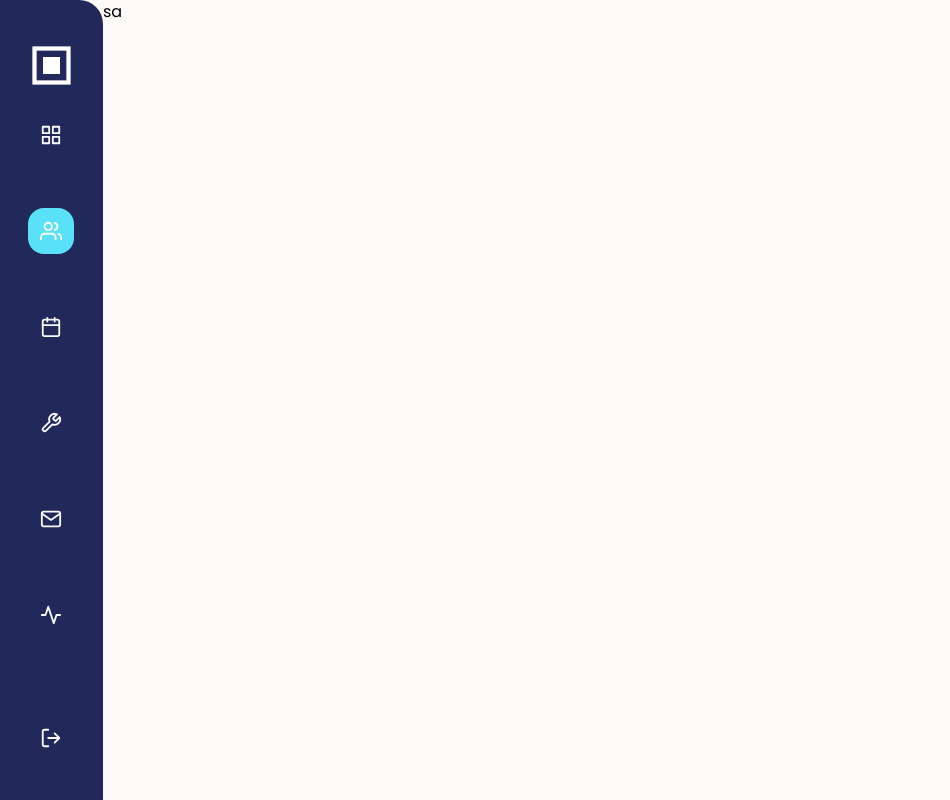
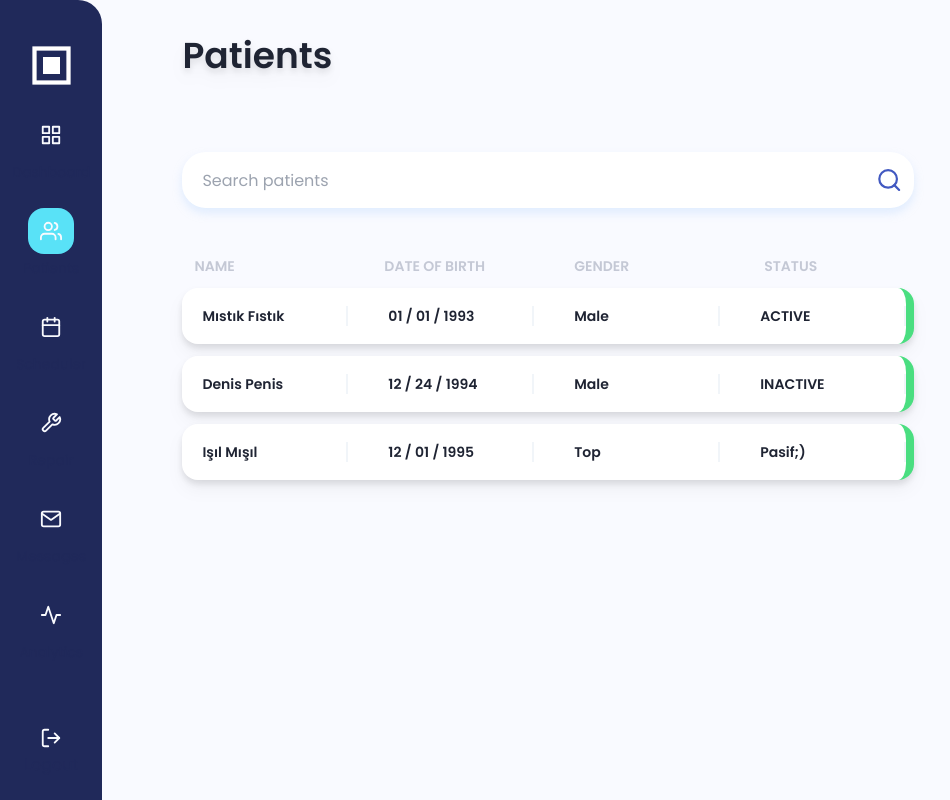
Before and after one commit to warehouse-virtuals/treak-io, a React (Create React App) app: page /patients in a window 1280 px wide. Shown: the whole page, without its empty margins (0-950 px from the left). Built offline with nearby package versions, Linux system fonts and the light colour scheme; no server answers.

Commit message:
Add patient list using grid layout

```diff
--- a/src/App.css
+++ b/src/App.css
@@ -4,7 +4,7 @@
   align-items: center;
   width: 100vw;
   height: 100vh;
-  background-color: #fef9f9;
+  background-color: #f9faff;
   transition: background-color 2s;
   font-family: 'Poppins', sans-serif ;
   /* font-family: 'Quicksand', sans-serif; */
--- a/src/Components/Dashboard/Dashboard.js
+++ b/src/Components/Dashboard/Dashboard.js
@@ -2,7 +2,7 @@ import React from "react"
 import { UserAuth } from "../../Context/AuthContext"
 import HiMsg from "../HiMsg/HiMsg"
 
-import Topbar from "../Topbar/Topbar"
+import SearchField from "../SearchField/SearchField"
 import CardContainer from "../Card/CardContainer"
 import UpcomingAppointments from "../UpcomingAppointments/UpcomingAppointments"
 import Sidebar from "../Sidebar/Sidebar"
@@ -12,7 +12,7 @@ const Dashboard = () => {
   return (
     <div className="w-full h-full flex flex-row">
       <div className="w-full p-10  h-full flex flex-col">
-        <Topbar />
+        <SearchField />
         <HiMsg user={user} />
         <CardContainer />
         <UpcomingAppointments />
--- a/src/Components/Navbar/Navbar.js
+++ b/src/Components/Navbar/Navbar.js
@@ -52,7 +52,7 @@ const Navbar = () => {
           onClick={handleNavbarLogoutButtonClick}
           className="w-full h-24 flex flex-col justify-center items-center text-[#20295a] hover:text-white  transition-all cursor-default ease-out select-none"
         >
-          <FiLogOut color="#F9FAFE" size={22} className="mb-1" />
+          <FiLogOut color="#F9FAFE" size={22} className=" mb-1" />
           <div className="">Logout</div>
           {/* <div className="text-white text-sm">{"Logout"}</div> */}
         </div>
--- a/src/Components/Navbar/NavbarButtons.js
+++ b/src/Components/Navbar/NavbarButtons.js
@@ -7,40 +7,42 @@ import {
   FiTool,
 } from "react-icons/fi"
 
+const color = "#F9FAFE"
+const size = 22
 const NavbarButtons = [
   {
     name: "Dashboard",
-    icon: <FiGrid color="#F9FAFE" size={22} className="" />,
+    icon: <FiGrid color={color} size={size} className="" />,
     pathname: "/dashboard",
     alt: "Dashboard",
   },
   {
     name: "Patients",
-    icon: <FiUsers color="#F9FAFE" size={22} className="" />,
+    icon: <FiUsers color={color} size={size} className="" />,
     pathname: "/patients",
     alt: "Patients",
   },
   {
     name: "Scheduler",
-    icon: <FiCalendar color="#F9FAFE" size={22} className="" />,
+    icon: <FiCalendar color={color} size={size} className="" />,
     pathname: "/scheduler",
     alt: "Scheduler",
   },
   {
     name: "Repair",
-    icon: <FiTool color="#F9FAFE" size={22} className="" />,
+    icon: <FiTool color={color} size={size} className="" />,
     pathname: "/repair",
     alt: "Repair",
   },
   {
     name: "Messages",
-    icon: <FiMail color="#F9FAFE" size={22} className="" />,
+    icon: <FiMail color={color} size={size} className="" />,
     pathname: "/messages",
     alt: "Messages",
   },
   {
     name: "Analytics",
-    icon: <FiActivity color="#F9FAFE" size={22} className="" />,
+    icon: <FiActivity color={color} size={size} className="" />,
     pathname: "/analytics",
     alt: "Analytics",
   },
--- a/src/Components/Patients/Patients.js
+++ b/src/Components/Patients/Patients.js
@@ -1,5 +1,16 @@
+import SearchField from "../SearchField/SearchField"
+import PatientsList from "./PatientsList"
+
 const Patients = () => {
-  return <div className="w-full h-full flex flex-row">sa</div>
+  return (
+    <div className="flex flex-col pl-20 w-full h-full  text-[#1f2433] ">
+      <div className="flex items-center h-28 text-4xl mb-10 font-semibold drop-shadow-lg ">
+        Patients
+      </div>
+      <SearchField />
+      <PatientsList />
+    </div>
+  )
 }
 
 export default Patients
--- /dev/null
+++ b/src/Components/Patients/PatientsList.js
@@ -0,0 +1,67 @@
+const PatientsList = () => {
+  const theadData = ["NAME", "DATE OF BIRTH", "GENDER", "STATUS"]
+
+  const tbodyData = [
+    {
+      id: "1",
+      items: ["Mıstık Fıstık", "01 / 01 / 1993", "Male", "ACTIVE"],
+    },
+    {
+      id: "2",
+      items: ["Denis Penis", "12 / 24 / 1994", "Male", "INACTIVE"],
+    },
+    {
+      id: "3",
+      items: ["Işıl Mışıl", "12 / 01 / 1995", "Top", "Pasif;)"],
+    },
+  ]
+
+  const TableHeadItem = ({ item }) => {
+    return (
+      <div className="pl-3 gap-10 grid grid-cols-4 mb-3 ">
+        {item.map((h) => {
+          return <div className="">{h}</div>
+        })}
+      </div>
+    )
+  }
+  const TableRow = ({ data }) => {
+    return (
+      <div className="grid border-r-8 border-green-400 pl-5 gap-10 items-center grid-cols-4 text-sm mb-3 h-14 rounded-2xl drop-shadow-lg bg-white">
+        {data.map((item) => {
+          return (
+            <div className="border-r-2 border-slate-100 " key={item}>
+              {item}
+            </div>
+          )
+        })}
+      </div>
+    )
+  }
+  const Table = ({ theadData, tbodyData, customClass }) => {
+    return (
+      <div className={customClass}>
+        <div className="text-[#c4c8d5] text-sm font-semibold">
+          <TableHeadItem item={theadData} />
+        </div>
+        <div className="">
+          {tbodyData.map((item) => {
+            return <TableRow key={item.id} data={item.items} />
+          })}
+        </div>
+      </div>
+    )
+  }
+
+  return (
+    <div className="">
+      <Table
+        theadData={theadData}
+        tbodyData={tbodyData}
+        customClass="w-2/3 font-semibold "
+      />
+    </div>
+  )
+}
+
+export default PatientsList
--- a/src/Components/SearchField/SearchField.js
+++ b/src/Components/SearchField/SearchField.js
@@ -2,17 +2,19 @@ import { FiSearch } from "react-icons/fi"
 
 const SearchField = () => {
   return (
+    <div className="flex items-center mb-12">
       <div className="flex h-full justify-center items-center w-2/3  drop-shadow-[0_5px_5px_rgba(147,197,253,0.25)]">
         <input
-        placeholder="Search appointments, patients..."
+          placeholder="Search patients"
           className="w-full bg-[#ffffff] h-14 focus:outline-none rounded-l-3xl px-5 text-black"
         ></input>
         <FiSearch
-        color="#6d71f9"
+          color="#4259c1"
           className="h-full bg-[#ffffff] rounded-r-3xl pr-3"
           size={40}
         />
       </div>
+    </div>
   )
 }
 export default SearchField
--- a/src/Components/Topbar/Topbar.js
+++ /dev/null
@@ -1,10 +0,0 @@
-import SearchField from "../SearchField/SearchField"
-const Topbar = () => {
-  return (
-    <div className="flex justify-between items-center mb-12">
-      <SearchField />
-    </div>
-  )
-}
-
-export default Topbar
```
Also changed, not shown: 2 other files (tests, documents, lock files or other folders). Lines whose indentation alone changed are shown as unchanged.
